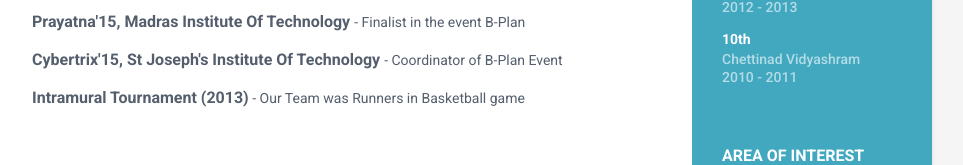
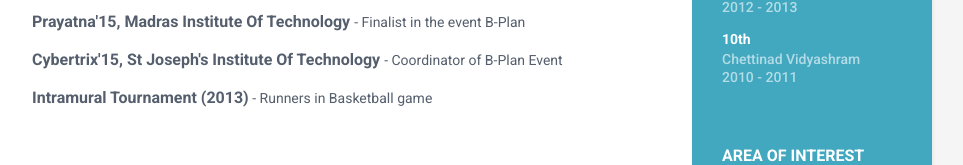
Before and after one commit to vgsiddarth/vgsiddarth.github.io, a plain HTML site: page index.html in a window 1280 px wide. Shown: the part 700-865 px from the top of the page, without its empty margins (188-1151 px from the left). Drawn offline with Linux system fonts and the light colour scheme.

Commit message:
Update index.html

```diff
--- a/index.html
+++ b/index.html
@@ -157,7 +157,7 @@
                       <span class="project-title"><b>Cybertrix'15, St Joseph's Institute Of Technology </b></span> -
                       <span class="project-tagline">Coordinator of  B-Plan Event </span>
                   </div><!--//item-->
-                    <span class="project-title"><b> Intramural Tournament (2013)</b></span> - <span class="project-tagline">Our Team was Runners in Basketball game </span>
+                    <span class="project-title"><b> Intramural Tournament (2013)</b></span> - <span class="project-tagline"> Runners in Basketball game </span>
                 </div><!--//item-->
 
             </section><!--//section-->
```
